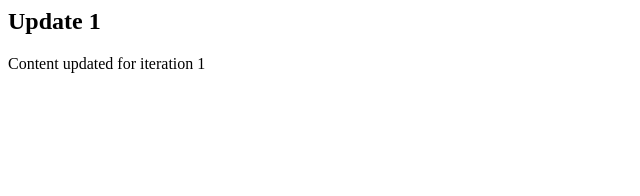
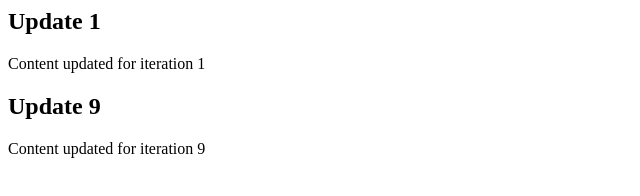
Before and after one commit to yoshimitsu198/laughing-waddle, a plain HTML site: page index.html in a window 1280 px wide. Shown: the whole page, without its empty margins (0-640 px from the left). Drawn offline with Linux system fonts and the light colour scheme.

```diff
--- a/index.html
+++ b/index.html
@@ -3,3 +3,9 @@
     <h2>Update 1</h2>
     <p>Content updated for iteration 1</p>
 </div>
+
+<!-- Updated iteration 9 -->
+<div class="update-9">
+    <h2>Update 9</h2>
+    <p>Content updated for iteration 9</p>
+</div>
```
